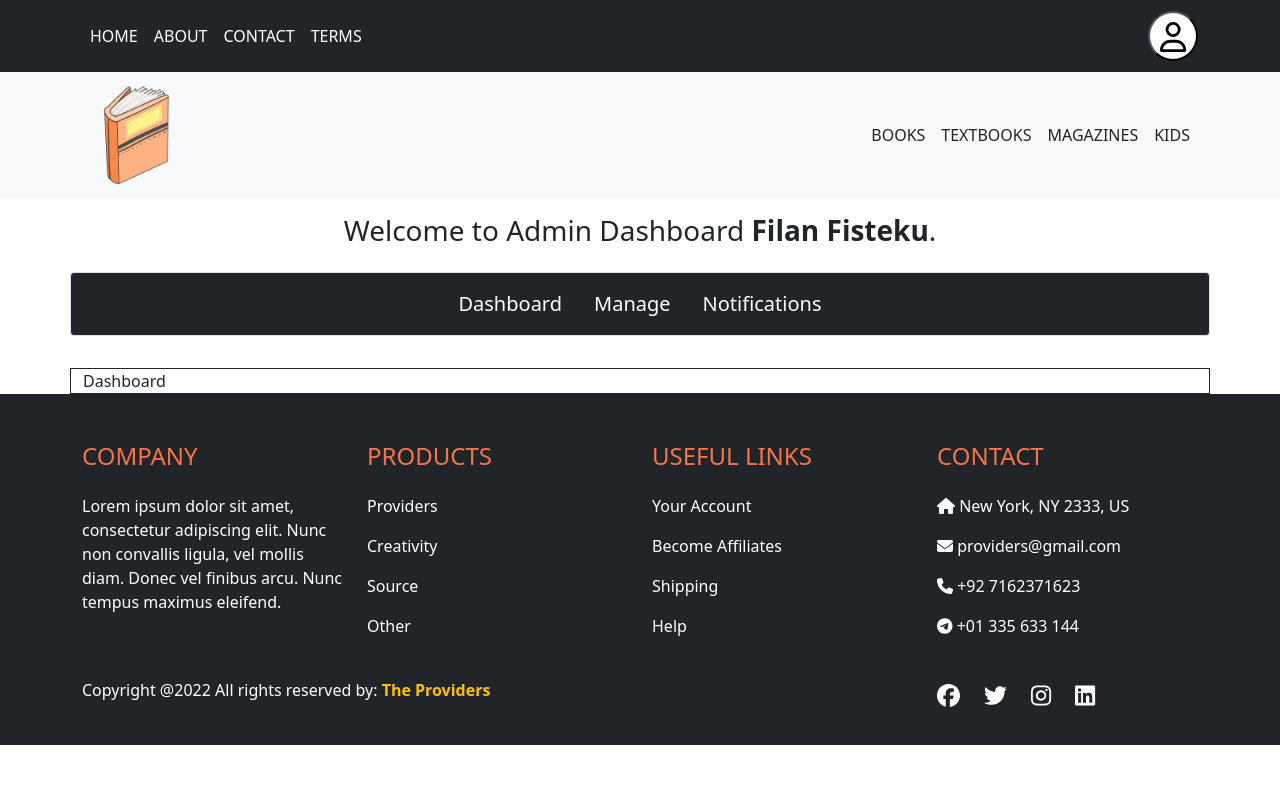
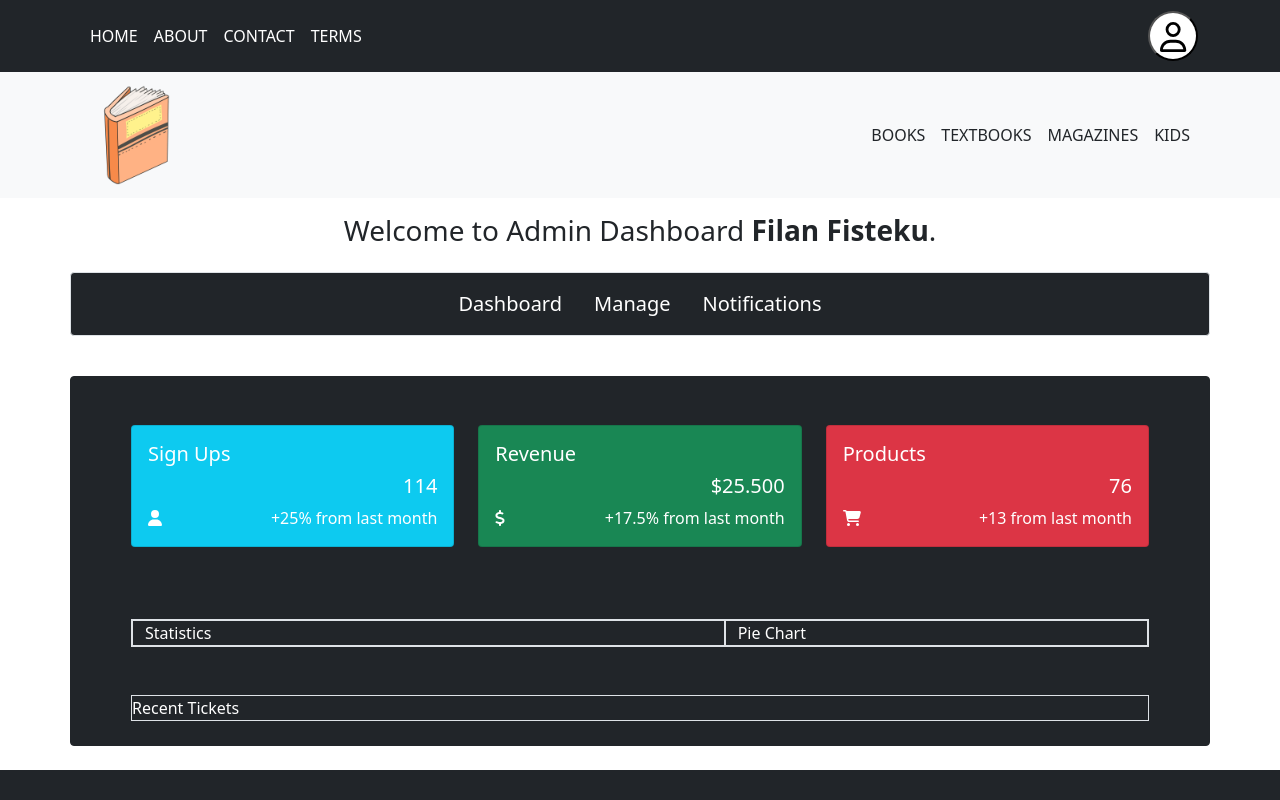
Before and after one commit to Lozjan-J/Online-Bookstore, a React (Create React App) app in the folder client/: page /admin in a window 1280 px wide. Shown: the top 800 px of the page. Built offline with nearby package versions, Linux system fonts and the light colour scheme.

Commit message:
ManageCard component

```diff
--- a/client/src/pages/Admin/Admin.js
+++ b/client/src/pages/Admin/Admin.js
@@ -1,17 +1,98 @@
-import React from 'react'
-import AdminHeader from '../../components/Admin/Header'
-import { Container } from 'react-bootstrap';
+import React from "react";
+import AdminHeader from "../../components/Admin/Header";
+import { Container, Row, Col, Card } from "react-bootstrap";
+import { FontAwesomeIcon as Icon } from "@fortawesome/react-fontawesome";
+import { faUser, faShoppingCart, faDollar } from "@fortawesome/free-solid-svg-icons";
 
-function Admin(){
-    return (
-        <>
-        <AdminHeader/>
+function Admin() {
+  return (
+    <>
+      <AdminHeader />
 
-        <Container className="border border-dark mt-3">
-            Dashboard
-        </Container>
-        </>
-    )
+      <Container className="border border-dark rounded bg-dark my-4">
+        <Row className="py-5 px-5 text-white">
+          <Col className="col-4">
+            <Card className="bg-info">
+              <Card.Body>
+                <Card.Title>Sign Ups</Card.Title>
+                <Row>
+                    <Col className="text-end">
+                        <h5>114</h5>
+                    </Col>
+                </Row>
+                <Row>
+                    <Col className="col-2">
+                        <Icon icon={faUser} />
+                    </Col>
+                    <Col className="text-end">
+                        +25% from last month
+                    </Col>
+                </Row>
+              </Card.Body>
+            </Card>
+          </Col>
+          <Col className="col-4">
+            <Card className="bg-success">
+              <Card.Body>
+                <Card.Title>Revenue</Card.Title>
+                <Row>
+                    <Col className="text-end">
+                        <h5>$25.500</h5>
+                    </Col>
+                </Row>
+                <Row>
+                    <Col className="col-2">
+                        <Icon icon={faDollar} />
+                    </Col>
+                    <Col className="text-end">
+                        +17.5% from last month
+                    </Col>
+                </Row>
+              </Card.Body>
+            </Card>
+          </Col>
+          <Col className="col-4">
+            <Card className="bg-danger">
+              <Card.Body>
+                <Card.Title>Products</Card.Title>
+                <Row>
+                    <Col className="text-end">
+                        <h5>76</h5>
+                    </Col>
+                </Row>
+                <Row>
+                    <Col className="col-2">
+                        <Icon icon={faShoppingCart} />
+                    </Col>
+                    <Col className="text-end">
+                        +13 from last month
+                    </Col>
+                </Row>
+              </Card.Body>
+            </Card>
+          </Col>
+        </Row>
+
+        {/* ------------------------CHARTS-------------- */}
+
+        <Row className="border bg-dark my-4 mx-5">
+            <Col className="col-7 border text-white">
+                Statistics
+            </Col>
+            <Col className="col-5 border text-white">
+                Pie Chart
+            </Col>
+        </Row>
+
+        {/* ------------------------RECENT SALES-------------- */}
+
+        <Row className="border bg-dark mt-5 mb-4 mx-5 text-white">
+            Recent Tickets
+        </Row>
+
+      </Container>
+    </>
+  );
 }
 
 export default Admin;
--- a/client/src/pages/Admin/Notifications.js
+++ b/client/src/pages/Admin/Notifications.js
@@ -1,13 +1,19 @@
-import React from 'react'
-import AdminHeader from '../../components/Admin/Header'
+import React from "react";
+import AdminHeader from "../../components/Admin/Header";
+import { Container, Row } from "react-bootstrap";
 
 function Notifications() {
-    return (
-        <>
-        <AdminHeader />
-        Notifications
-        </>
-    )
+  return (
+    <>
+      <AdminHeader />
+
+      <Container className="border border-dark rounded bg-dark my-4">
+        <Row className="my-4 px-5 text-white">
+          Notifications
+        </Row>
+      </Container>
+    </>
+  );
 }
 
 export default Notifications;
```
